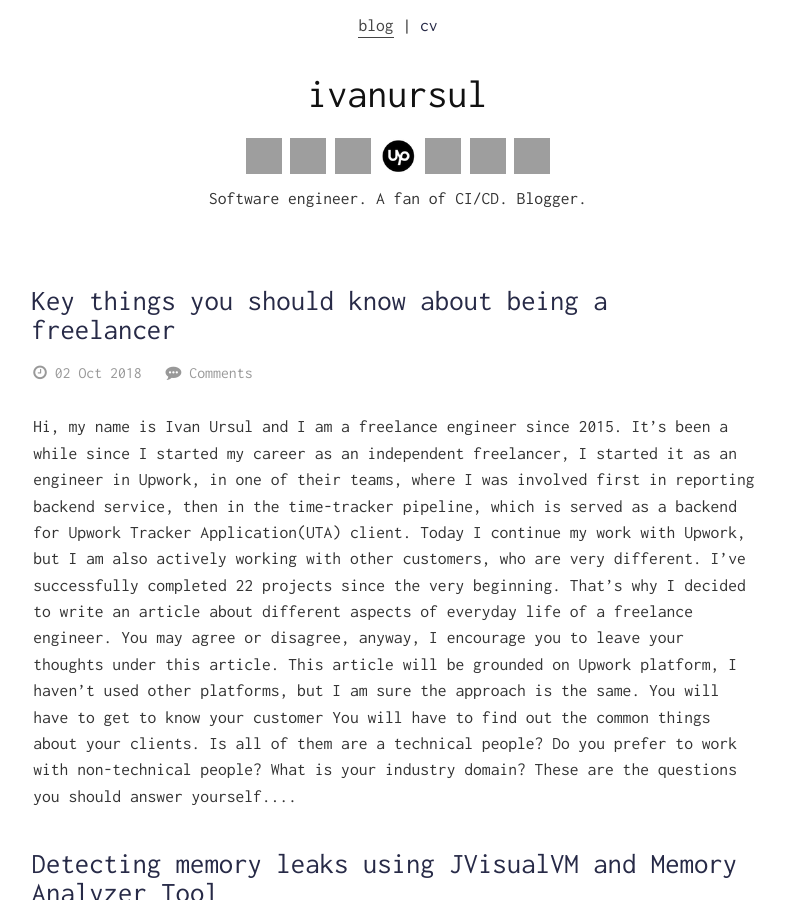
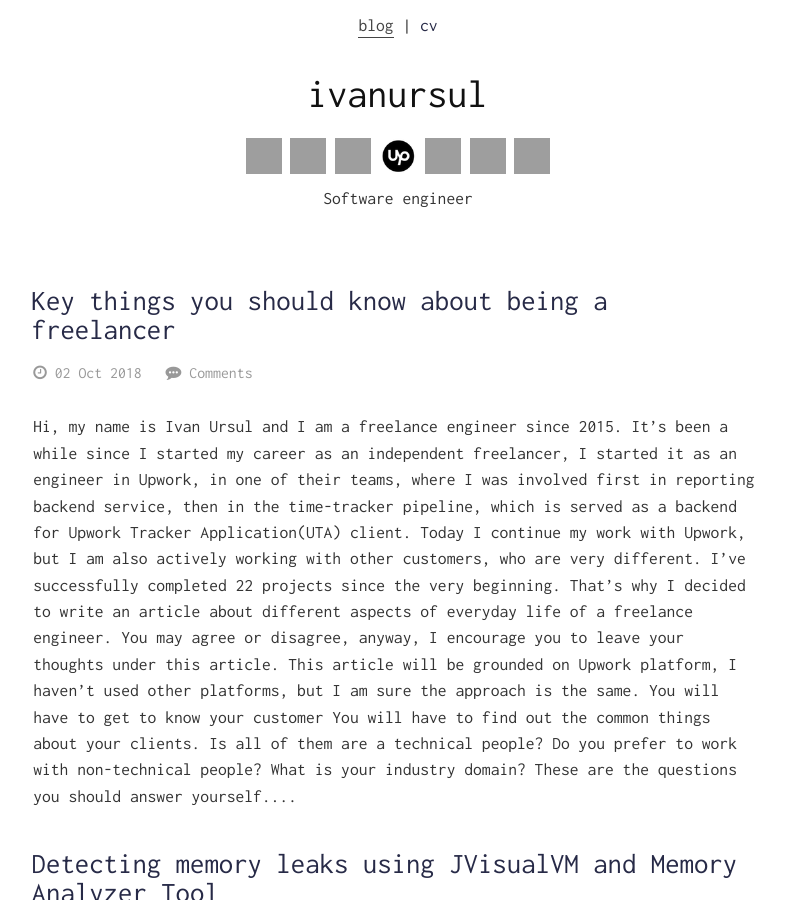
Before and after one commit to ivanursul/ivanursul, a Jekyll site: the page built from index.html, in a window 1280 px wide and 900 px high, cut to the strip 0-900 px from the top of the window. Shown: the whole strip, without its empty margins (242-1027 px from the left). Built offline with Jekyll 4.4.1, drawn with Linux system fonts in a browser that asks for light colours; the list of posts is cut into pages by our own code; comment, search, counter and statistics services are not loaded; grey boxes are pictures that could not be loaded.

```diff
--- a/_config.yml
+++ b/_config.yml
@@ -25,7 +25,7 @@
   Seasoned software engineer. Prefer Java. A true fan of CI/CD.
   Always willing to automate everything. Opensource commiter. Blogger.
 
-me: Software engineer. A fan of CI/CD. Blogger.
+me: Software engineer
 
 baseurl: "" # the subpath of your site, e.g. /blog
 url: "https://ivanursul.com" # the base hostname & protocol for your site, e.g. http://example.com
```
